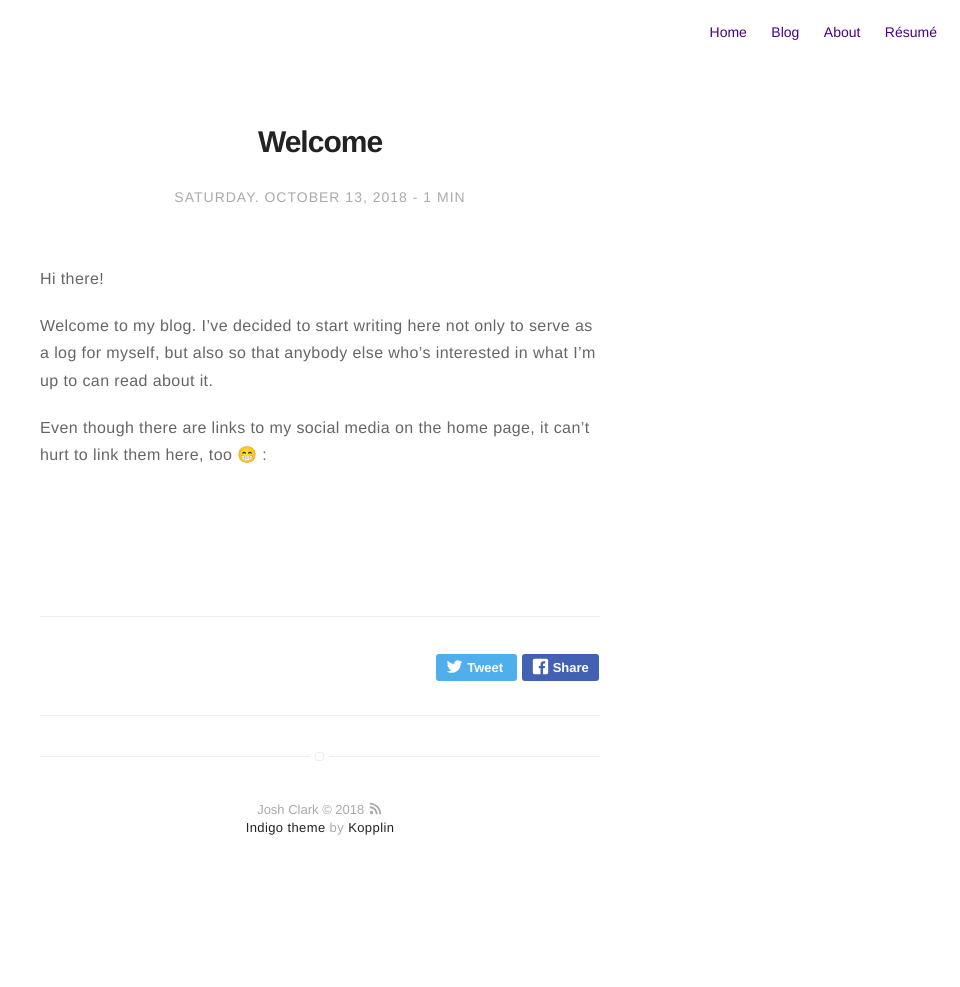
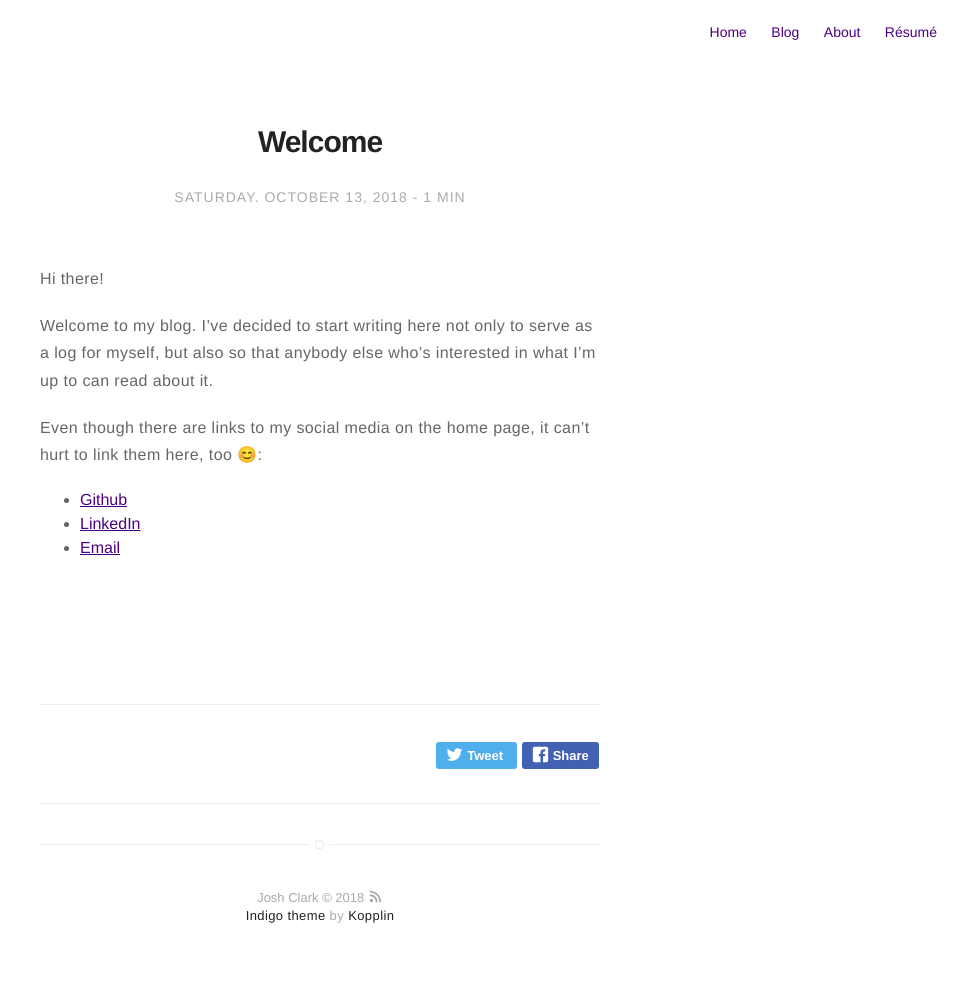
Before and after one commit to jclarktennis/jclarktennis.github.io, a Jekyll site: the page built from _posts/2018-10-13-Welcome.markdown, in a window 1280 px wide. Shown: the whole page, without its empty margins (320-1280 px from the left). Built offline with Jekyll 4.4.1, drawn with Linux system fonts in a browser that asks for light colours; emoji names are drawn with the system emoji font; before the commit the page ends 900 px from its top, so only the background shows below that.

Commit message:
Finished intro post.

```diff
--- a/_posts/2018-10-13-Welcome.markdown
+++ b/_posts/2018-10-13-Welcome.markdown
@@ -20,4 +20,8 @@ serve as a log for myself, but also so that anybody else who's interested in
 what I'm up to can read about it.
 
 Even though there are links to my social media on the home page, it can't hurt
-to link them here, too :grin: :
+to link them here, too :blush::
+
++ [Github](https://github.com/jkclark)
++ [LinkedIn](https://linkedin.com/in/joshclark1997)
++ [Email](joshua.clark@yale.edu)
```
